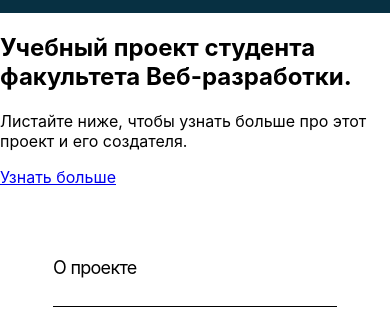
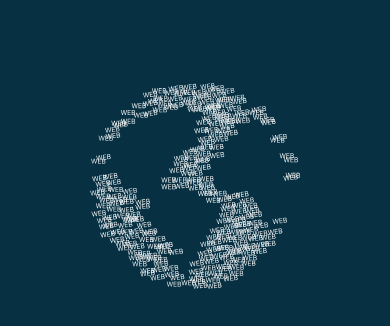
Before and after one commit to Narshas/movies-explorer-frontend, a React app: page / in a window 390 px wide. Shown: the part 245-571 px from the top of the page. Built offline with nearby package versions, Linux system fonts and the light colour scheme.

Commit message:
added css for Promo + navtab

```diff
--- a/src/components/App/App.css
+++ b/src/components/App/App.css
@@ -3,7 +3,7 @@
     background-color: #fff;
     display: flex;
     flex-direction: column;
-    max-width: 1280px;
+    /* max-width: 1280px; */
     min-width: 320px;
     margin: 0 auto 0;
     position: relative;
--- a/src/components/Main/AboutMe/AboutMe.js
+++ b/src/components/Main/AboutMe/AboutMe.js
@@ -12,7 +12,7 @@ export function AboutMe() {
                 <div className="about-me__description">
                     <h3 className="about-me__name">Марк</h3>
                     <p className="about-me__subtitle">Фронтенд-разработчик, 32 года</p>
-                    <p className="about-me__about">Абзац про меня</p>
+                    <p className="about-me__about">Абзац про меня. Абзац про меня. Абзац про меня. Абзац про меня. Абзац про меня</p>
                     <a href="https://github.com/Narshas" className="about-me__link">GitHub</a>
                 </div>
                 <img className="about-me__photo" src={profilePhoto} alt="фото автора"></img>
--- a/src/components/Main/AboutProject/AboutProject.css
+++ b/src/components/Main/AboutProject/AboutProject.css
@@ -24,6 +24,8 @@
     justify-content: space-between;
     align-items: flex-start;
     padding: 0;
+    margin: 70px 0 110px;
+
 }
 
 .about-project__point {
@@ -121,7 +123,7 @@
     }
 
     .about-project__list {
-
+        margin: 70px 0 93px;
     }
 
     .about-project__point {
@@ -170,7 +172,8 @@
 
     .about-project__list {
         flex-direction: column;
-        padding: 60px 0;
+        /* padding: 60px 0; */
+        margin: 60px 0 140px;
     }
 
     .about-project__point {
--- a/src/components/Main/NavTab/NavTab.css
+++ b/src/components/Main/NavTab/NavTab.css
@@ -1,7 +1,42 @@
 .navtab {
-
+    display: flex;
+    justify-content: flex-start;
+    align-items: center;
+    padding: 0 0 75px 70px;
 }
 
 .navtab__button {
+    width: 129px;
+    height: 36px;
+    font-size: 12px;
+    font-weight: 500;
+    line-height: 1.33;
 
+    border-radius: 3px;
+    cursor: pointer;
+    background-color: transparent;
+    border: 1px solid rgba(255, 255, 255, 0.6);
+    color: #FFF;
+    display: flex;
+    align-items: center;
+    justify-content: center;
+    text-decoration: none;
 }
+
+.navtab__button:hover {
+    opacity: 0.8;
+}
+
+@media screen and (max-width: 1070px) {
+    .navtab {
+        margin: auto;
+        padding-left: 0;
+        justify-content: center;
+    }
+}
+
+@media screen and (max-width: 500px) {
+   .navtab {
+        padding-bottom: 30px;
+    }
+}
--- a/src/components/Main/Promo/Promo.css
+++ b/src/components/Main/Promo/Promo.css
@@ -1,15 +1,89 @@
 .promo {
+    /* max-width: 1280px; */
+    background-color: #073042;
+    margin: auto 0 auto;
+}
+
+.promo__container {
+    max-width: 1280px;
+    padding: 75px 0 146px;
+    margin: 0;
+    color: #FFF;
+
+    background-image: url("../../../images/landing-logo.svg");
+    background-repeat: no-repeat;
+    background-position: right 70px top 75px;
+}
+
+.promo__title {
+    max-width: 640px;
+    margin: 0;
+    padding: 0 0 0 70px;
+    font-size: 50px;
+    font-weight: 400;
+    line-height: 1.16;
+}
+
+.promo__subtitle {
+    margin: 0;
+    padding: 36px 0 0 70px;
+    font-size: 13px;
+    font-weight: 400;
+    width: 310px;
+    height: 32px;
+    opacity: 0.5;
 
 }
 
-.promo__container {
+@media screen and (max-width: 1070px) {
 
+    .promo__container {
+        background-position: center 140px;
+        text-align: center;
+        display: flex;
+        flex-direction: column;
+        padding-bottom: 92px;
+
+    }
+
+    .promo__title {
+        max-width: 680px;
+        padding-top: 417px;
+        font-family: Inter;
+        font-size: 40px;
+        font-weight: 400;
+        line-height: 1.25;
+        padding-left: 0;
+        margin: auto;
+    }
+
+    .promo__subtitle {
+        margin: auto;
+        padding: 22px 0 0;
+    }
 }
 
-.promo__title {
+@media screen and (max-width: 500px) {
 
+    .promo__container {
+        background-size: 210px 206px;
+        background-position: center 70px;
+        padding-bottom: 80px;
+
+    }
+
+    .promo__title {
+        max-width: 300px;
+        padding-top: 320px;
+        padding-left: 0;
+        margin: auto;
+        font-size: 30px;
+        line-height: 1.27;
+        letter-spacing: -1.2px;
+    }
+
+    .promo__subtitle {
+        margin: auto;
+        padding: 24px 0 0;
+    }
 }
-
-.promo__subtitle {
-
-}
```
Also changed, not shown: src/images/landing-logo.svg (added).
